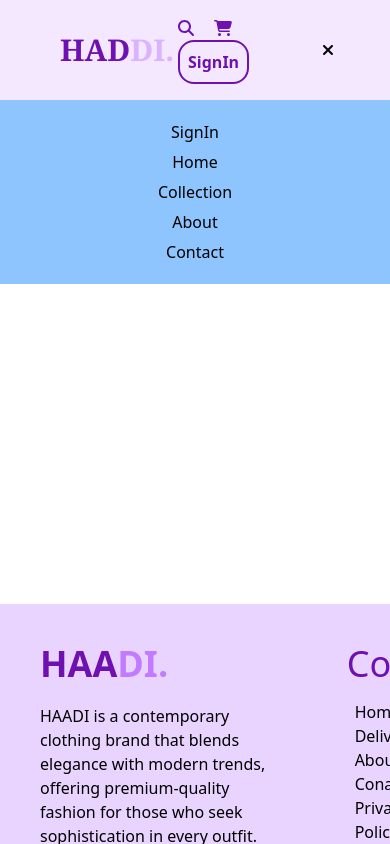
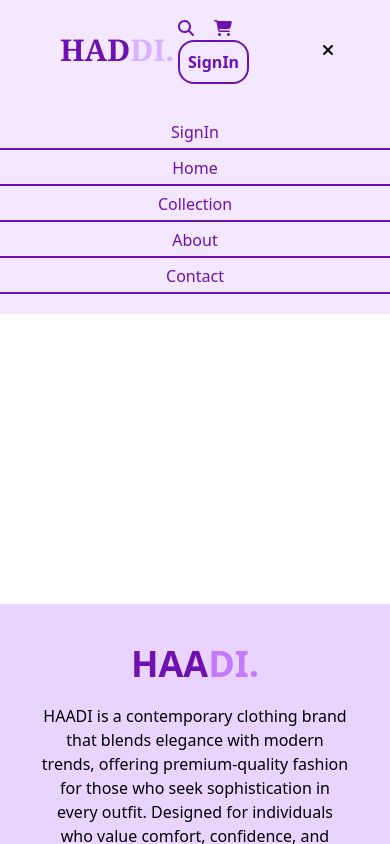
Before and after one commit to HaiderAli777/E-commerce-Frontend, a React (Vite) app in the folder E-Frontend/: page / in a window 390 px wide. Both pictures are taken after a click on the button 327 px from the left and 50 px from the top of the page. Built offline with nearby package versions, Linux system fonts and the light colour scheme.

Commit message:
Make Navbar and Footer Responsive

```diff
--- a/E-Frontend/src/Component/Footer.jsx
+++ b/E-Frontend/src/Component/Footer.jsx
@@ -2,8 +2,8 @@ import React from "react";
 
 export default function () {
   return (
-    <div className="bg-purple-200 flex flex-row fixed bottom-0 h-[15rem]">
-      <div className=" flex flex-col w-[50%] p-10 font-light">
+    <div className="bg-purple-200 flex flex-col md:flex-row fixed bottom-0 h-[15rem]">
+      <div className=" flex text-center md:text-left flex-col md:w-[50%]  p-10 font-light">
         <h1 className="text-4xl text-purple-800 mb-5 justify-start font-bold">
           HAA<span className="text-purple-400">DI.</span>
         </h1>
@@ -15,7 +15,7 @@ export default function () {
           precision, ensuring a perfect balance of luxury and everyday wear.
         </p>
       </div>
-      <div className="flex flex-col p-10 font-light w-[20%]">
+      <div className="flex flex-col text-center md:text-left p-10 font-light md:w-[20%]">
         <p className="text-4xl mb-4  text-purple-800 font-medium">Company</p>
 
         <div className="ml-2">
@@ -26,7 +26,7 @@ export default function () {
           <p>Privacy Policy</p>
         </div>
       </div>
-      <div className="flex flex-col p-10 font-light">
+      <div className="flex flex-col text-center md:text-left  p-10 font-light">
         <p className="text-4xl mb-4  text-purple-800 font-medium">
           Get In Touch
         </p>
--- a/E-Frontend/src/Component/Navbar.jsx
+++ b/E-Frontend/src/Component/Navbar.jsx
@@ -67,12 +67,22 @@ export default function Navbar() {
         </div>
       </div>
       {pop && (
-        <div className="bg-blue-300 flex flex-col py-5 space-y-1.5 text-center fixed right-0 left-0 md:hidden">
-          <Link to="/">SignIn</Link>
-          <Link to="/">Home</Link>
-          <Link to="/">Collection</Link>
-          <Link to="/">About</Link>
-          <Link to="/">Contact</Link>
+        <div className="bg-purple-100 flex flex-col py-5 space-y-1.5 text-center fixed right-0 left-0 md:hidden">
+          <Link to="/" className="font-medium text-purple-800 border-b-2 pb-1">
+            SignIn
+          </Link>
+          <Link to="/" className="font-medium text-purple-800 border-b-2 pb-1">
+            Home
+          </Link>
+          <Link to="/" className="font-medium text-purple-800 border-b-2 pb-1">
+            Collection
+          </Link>
+          <Link to="/" className="font-medium text-purple-800 border-b-2 pb-1">
+            About
+          </Link>
+          <Link to="/" className="font-medium text-purple-800 border-b-2 pb-1">
+            Contact
+          </Link>
         </div>
       )}
     </>
```
